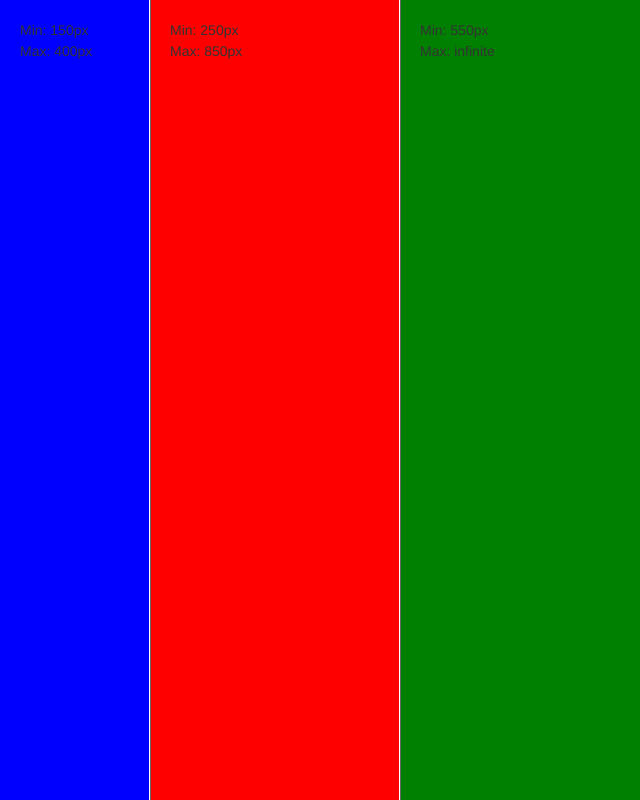
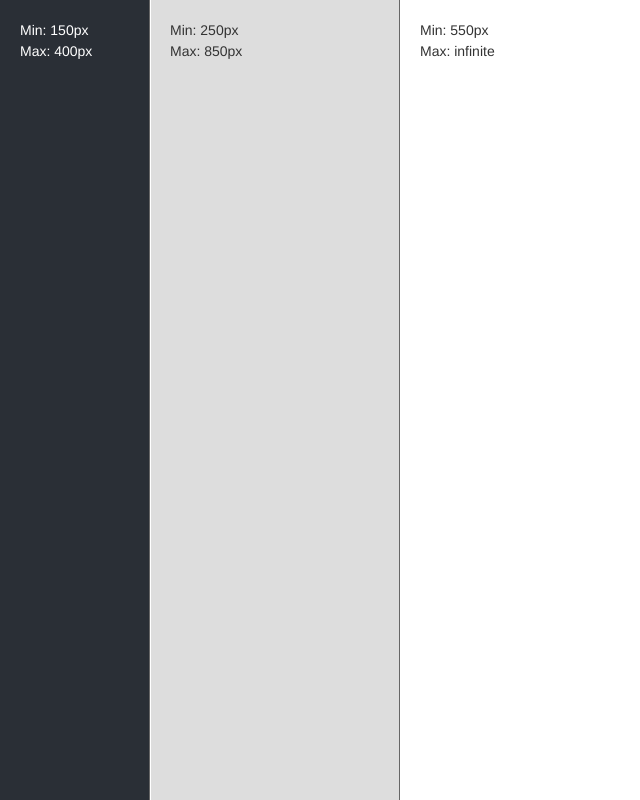
Before and after one commit to stayradiated/splitter, a website: page index.html in a window 1280 px wide. Shown: the whole page, without its empty margins (0-640 px from the left). Drawn offline with Linux system fonts and the light colour scheme.

Commit message:
Tidy up CSS

```diff
--- a/index.html
+++ b/index.html
@@ -4,72 +4,114 @@
   <meta charset="UTF-8">
   <title>Splitter Demo</title>
   <style>
+
+    /*
+      REQUIRED CSS
+      ============
+    */
+
+    /* Set cursor to horizontal resize while resizing */
+    body.resizing {
+      cursor: ew-resize;
+    }
+
+    /* THE PARENT */
+    #parent {
+
+      /* Must be positioned absolutely */
+      position: absolute;
+
+      /* Hides ugly scrollbars */
+      overflow: hidden;
+
+      /* Make parent fill up the entire screen*/
+      top: 0; bottom: 0;
+      left: 0; right: 0;
+    }
+
+
+    /* THE PANELS */
+    .panel {
+
+      /* Must be position absolutely */
+      position: absolute;
+
+      /* Take up full height of parent */
+      top: 0; bottom: 0;
+
+      /* Stop content breaking out */
+      overflow: hidden;
+
+      /* Prevent padding messing with width */
+      box-sizing: border-box;
+
+    }
+
+    /* THE LEFT PANEL */
+    #left {
+
+      /* Left panel must be positioned on the left*/
+      left: 0;
+
+    }
+
+    /* THE RIGHT PANEL */
+    #right {
+
+      /* Keep right panel on the right*/
+      right: 0;
+
+    }
+
+    /* THE SPLITTERS */
+    .splitter {
+      /* So you can easily grab the splitter with a mouse */
+      width: 5px;
+
+      /* Must be positioned absolutely*/
+      position: absolute;
+
+      /* Take up full parent height*/
+      top: 0; bottom: 0;
+
+      /* Use resize cursor*/
+      cursor: ew-resize;
+
+      /* So you can see the splitters*/
+      z-index: 2;
+    }
+
+
+    /* EXAMPLE APP STYLES -- OPTIONAL */
     body {
       color: #333;
       font-family: "Helvetica Neue";
       font-size: 14px;
       line-height: 21px;
     }
-
-
     body {
       background: #333;
       -webkit-user-select: none;
     }
-    body.dragging {
-      cursor: ew-resize;
-    }
-    .app {
-      top: 0;
-      bottom: 0;
-      left: 0;
-      right: 0;
-      position: absolute;
-      overflow: hidden;
-    }
     .panel {
-      background: #ddd;
-      position: absolute;
-      top: 0;
-      bottom: 0;
-      overflow: hidden;
       padding: 20px;
-      box-sizing: border-box;
     }
     #left {
-      left: 0;
-      z-index: 1;
-      width: 150px;
-      background: blue;
+      background: #2a2f36;
+      color: #fff;
     }
     #center {
-      left: 150px;
-      width: 250px;
-      background: red;
+      background: #ddd;
     }
     #right {
-      left: 400px;
-      right: 0;
-      background: green;
+      background: #ffffff;
     }
     .splitter {
       background: transparent;
-      border-left: 1px solid #666;
-      box-shadow: -1px -0 0 #fff;
-      width: 5px;
-      position: absolute;
+      border-left: 1px solid #fff;
+      box-shadow: -1px -0 0 #666;
+    }
 
-      top: 0;
-      bottom: 0;
-      cursor: ew-resize;
-      z-index: 2;
-    }
-    .split-left {
-      left: 150px;
-    }
-    .split-right {
-      left: 400px;
-    }
   </style>
 </head>
 <body>
--- a/splitter.js
+++ b/splitter.js
@@ -16,12 +16,28 @@
 
 
   // Class Panel
-  var Panel = function(options) {
+  var Panel = function(id, options) {
+    this.id = id;
     this.el = options.el;
     this.min = options.min || 0;
     this.max = options.max || Infinity;
     this.width = options.width || 0;
-    this.pos = 0;
+
+    switch (this.id) {
+      case "left":
+        this.pos = 0;
+        break;
+      case "center":
+        this.pos = panels.left.width;
+        break;
+      case "right":
+        this.pos = panels.left.width + panels.center.width;
+        break;
+    }
+
+    if (this.id !== "right") { this.el.style.width = this.width + "px"; }
+    this.el.style.left = this.pos + "px";
+
   };
 
   Panel.prototype = {
@@ -56,6 +72,7 @@
     }
 
     this.el.className = "splitter split-" + this.id;
+    this.el.style.left = this.right.pos + "px";
     this.left.el.insertAdjacentElement('afterend', this.el);
     this.pos = this.el.offsetLeft;
     this.el.obj = this;
@@ -175,7 +192,7 @@
         offset.right = splitters.right.pos;
       }
       last.pos = getPos(event.clientX);
-      doc.body.className = "dragging";
+      doc.body.className = "resizing";
     },
 
     mousemove: function(event) {
@@ -188,7 +205,7 @@
     mouseup: function() {
 
       if (mode == "node" && active.id === "left") {
-        win.setMinimumSize(panels.left.width + panels.center.width + panels.right.width, 0);
+        win.setMinimumSize(panels.left.max + panels.center.min + panels.right.min, 0);
       }
 
       doc.body.className = "";
@@ -226,9 +243,9 @@
     parent = options.parent;
 
     // Create Panels
-    panels.left = new Panel(options.panels.left);
-    panels.center = new Panel(options.panels.center);
-    panels.right = new Panel(options.panels.right);
+    panels.left = new Panel("left", options.panels.left);
+    panels.center = new Panel("center", options.panels.center);
+    panels.right = new Panel("right", options.panels.right);
 
     // Create Splitters
     splitters.left = new Splitter("left");
```
Also changed, not shown: splitter.min.js.
